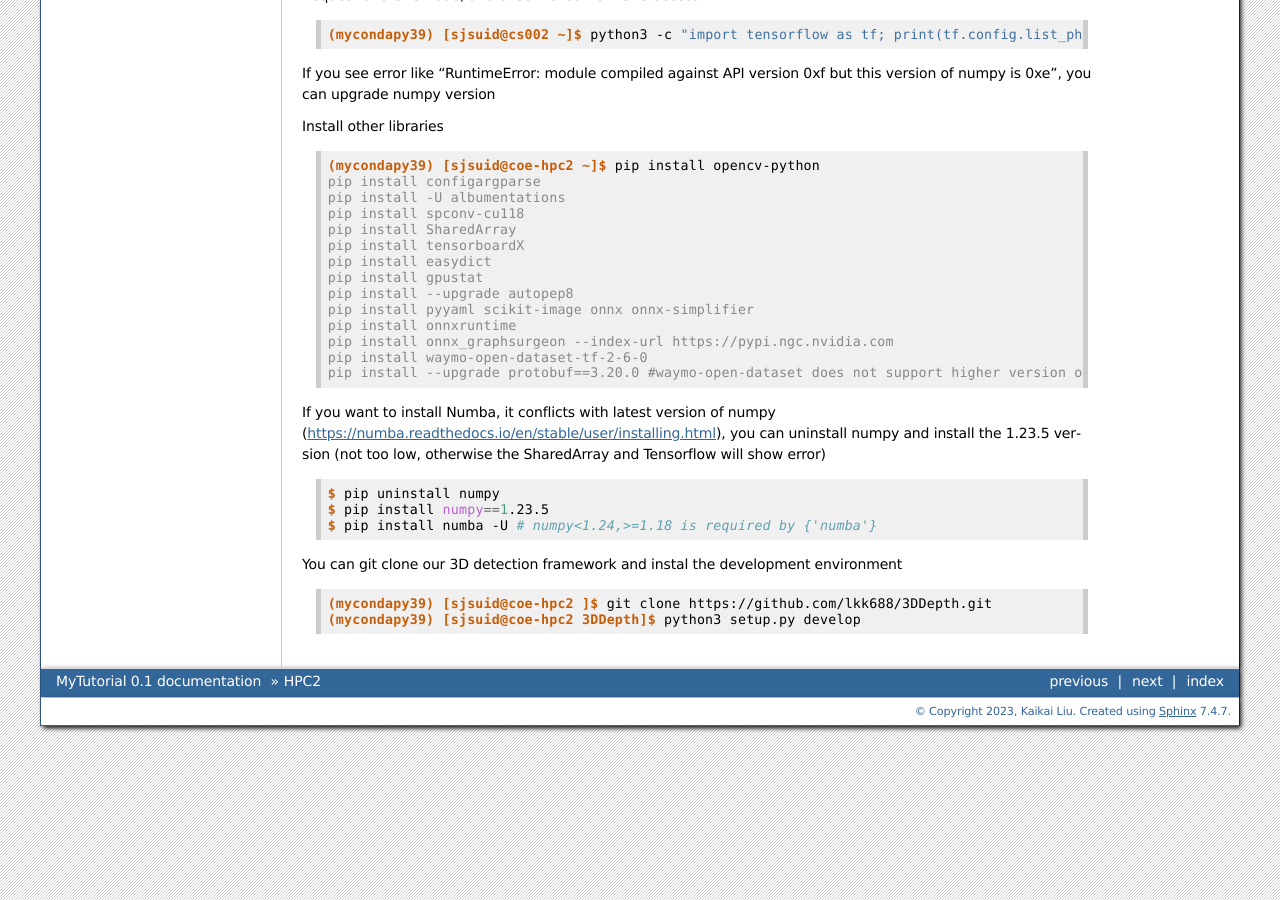
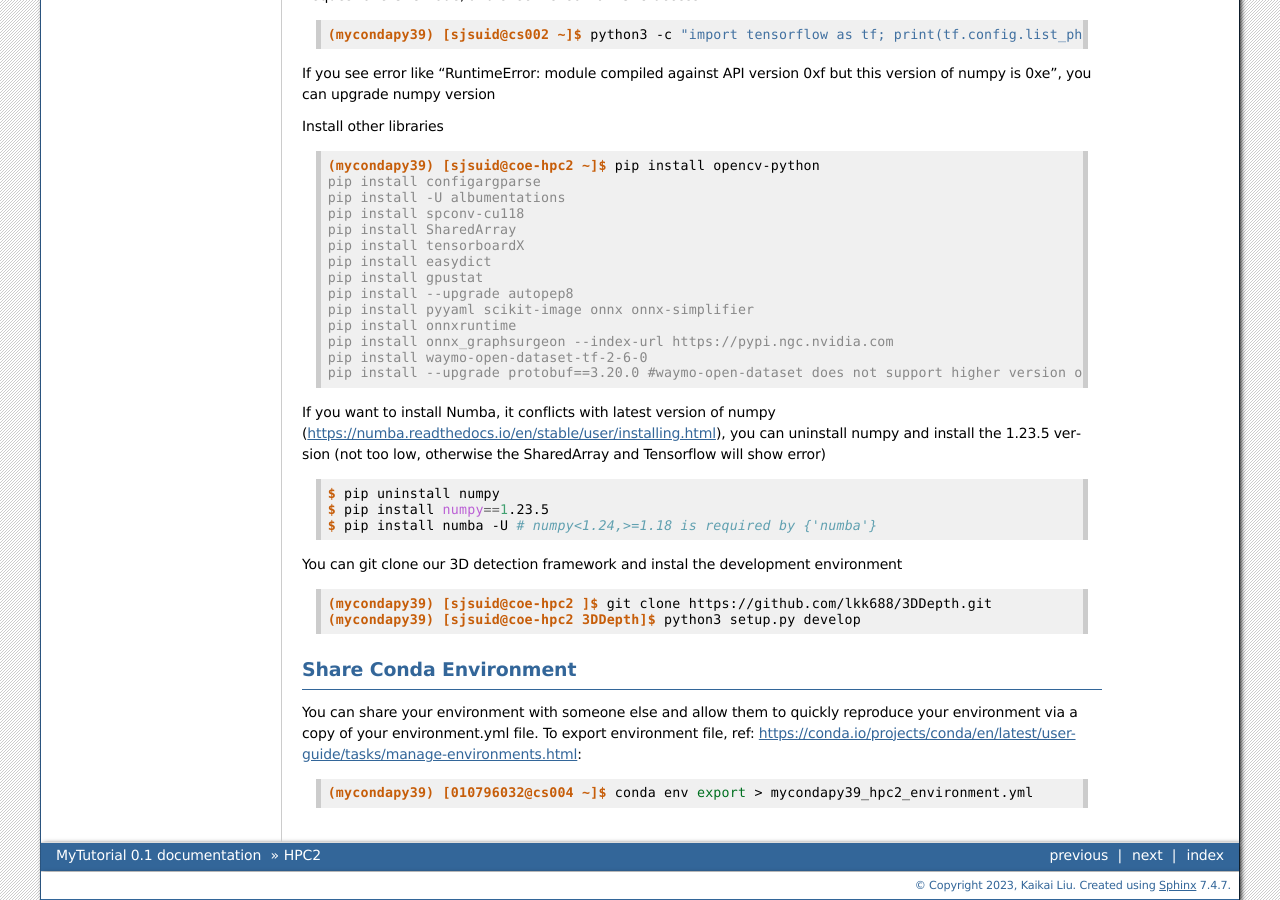
Before and after one commit to lkk688/mytutorial, a Sphinx documentation site: the page built from docs/source/HPC2.rst, in a window 1280 px wide and 900 px high, scrolled down 1133 px. Built offline with Sphinx 7.4.7, drawn with Linux system fonts in a browser that asks for light colours; some of the changed text lies outside the part shown.

Commit message:
Update HPC2.rst

```diff
--- a/docs/source/HPC2.rst
+++ b/docs/source/HPC2.rst
@@ -1,7 +1,7 @@
 HPC2
 =====
 
-.. _setup:
+.. _hpc2:
 
 Load software module and request GPU node
 ------------
@@ -110,3 +110,12 @@ You can git clone our 3D detection framework and instal the development environm
 
    (mycondapy39) [sjsuid@coe-hpc2 ]$ git clone https://github.com/lkk688/3DDepth.git
    (mycondapy39) [sjsuid@coe-hpc2 3DDepth]$ python3 setup.py develop
+
+Share Conda Environment
+------------
+
+You can share your environment with someone else and allow them to quickly reproduce your environment via a copy of your environment.yml file. To export environment file, ref: https://conda.io/projects/conda/en/latest/user-guide/tasks/manage-environments.html:
+
+.. code-block:: console
+
+   (mycondapy39) [010796032@cs004 ~]$ conda env export > mycondapy39_hpc2_environment.yml
```
